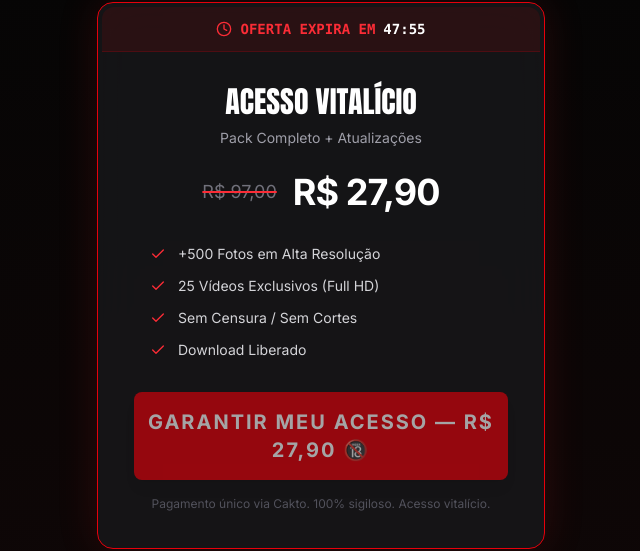
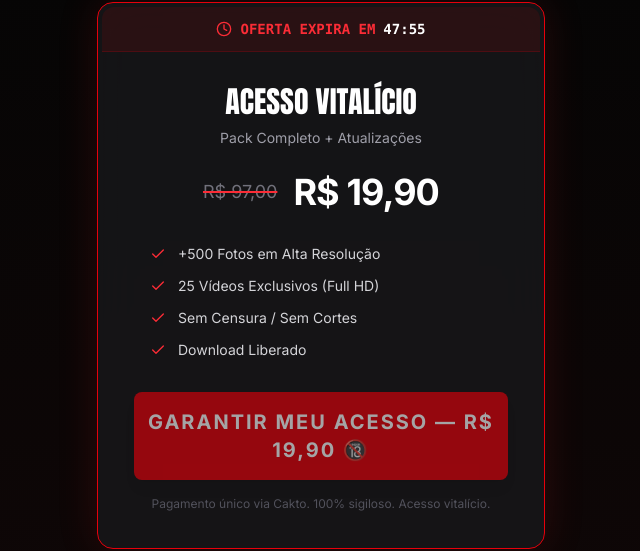
Before and after one commit to jefersond/packpicante, a website: page index.html in a window 1280 px wide. Shown: the part 2307-2858 px from the top of the page, 319-959 px from the left. Drawn offline with nearby package versions, Linux system fonts and the light colour scheme.

Commit message:
Atualizar preco para R$ 19,90 e novo link Cakto

```diff
--- a/index.html
+++ b/index.html
@@ -351,7 +351,7 @@
 
                         <div class="flex items-center justify-center gap-4 mb-8">
                             <span class="text-zinc-500 text-lg line-through decoration-red-500 decoration-2">R$ 97,00</span>
-                            <span class="text-4xl font-bold text-white tracking-tight">R$ 27,90</span>
+                            <span class="text-4xl font-bold text-white tracking-tight">R$ 19,90</span>
                         </div>
 
                         <ul class="text-left space-y-3 mb-8 pl-4">
@@ -373,8 +373,8 @@
                             </li>
                         </ul>
 
-                        <a href="https://pay.cakto.com.br/34jmqzy" onclick="typeof fbq !== 'undefined' && fbq('track', 'InitiateCheckout');" class="block w-full bg-red-600 hover:bg-red-700 text-white font-bold text-xl uppercase py-4 rounded-lg shadow-lg hover:scale-[1.02] transition-transform animate-pulse-fast tracking-widest">
-                            Garantir Meu Acesso — R$ 27,90 🔞
+                        <a href="https://pay.cakto.com.br/kkvu6g5_759340" onclick="typeof fbq !== 'undefined' && fbq('track', 'InitiateCheckout');" class="block w-full bg-red-600 hover:bg-red-700 text-white font-bold text-xl uppercase py-4 rounded-lg shadow-lg hover:scale-[1.02] transition-transform animate-pulse-fast tracking-widest">
+                            Garantir Meu Acesso — R$ 19,90 🔞
                         </a>
 
                         <p class="mt-4 text-xs text-zinc-600">
```
